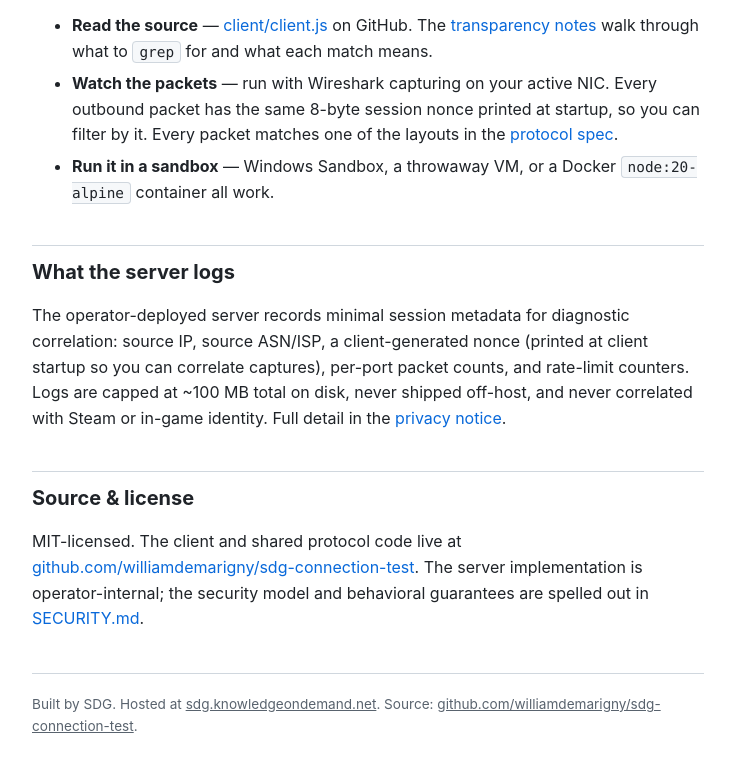
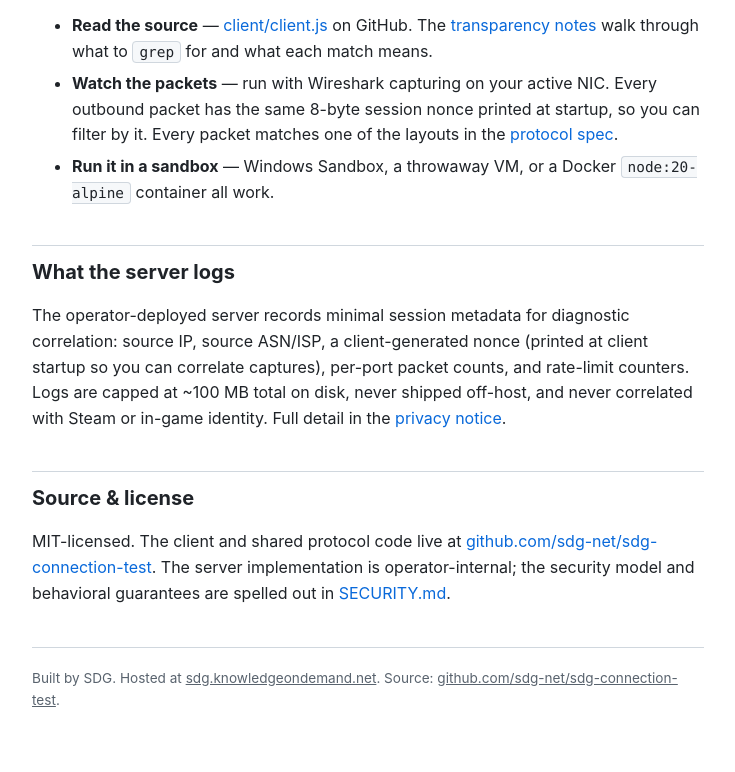
Before and after one commit to williamdemarigny/sdg-connection-test, a plain HTML site: page index.html in a window 1280 px wide. Shown: the part 1190-1962 px from the top of the page, without its empty margins (272-1007 px from the left). Drawn offline with Linux system fonts and the light colour scheme.

Commit message:
gh-pages: canonicalize repo URLs to sdg-net org
Updates the download button, source-link references, and footer in
the landing page from williamdemarigny/sdg-connection-test to
sdg-net/sdg-connection-test. Old URLs still redirect; cosmetic only.

```diff
--- a/index.html
+++ b/index.html
@@ -134,7 +134,7 @@
     <p class="tagline">A small, auditable diagnostic for proving or disproving whether a specific ISP is blocking or throttling the UDP traffic that Space Engineers, Torch, and Steam depend on.</p>
 
     <div class="download-card">
-      <a class="download-button" href="https://github.com/williamdemarigny/sdg-connection-test/releases/latest">Download the latest release</a>
+      <a class="download-button" href="https://github.com/sdg-net/sdg-connection-test/releases/latest">Download the latest release</a>
       <p class="checksum">Latest: <strong>v1.0.0</strong> — SHA256 published on the release page.</p>
     </div>
 
@@ -157,20 +157,20 @@
     <h2>Why you can trust it</h2>
     <p>The client is a single ~500-line JavaScript file with zero runtime dependencies and is deliberately written to be skimmable in ten minutes. Three layers of audit:</p>
     <ul>
-      <li><strong>Read the source</strong> &mdash; <a href="https://github.com/williamdemarigny/sdg-connection-test/blob/main/client/client.js">client/client.js</a> on GitHub. The <a href="https://github.com/williamdemarigny/sdg-connection-test/blob/main/docs/TRANSPARENCY.md">transparency notes</a> walk through what to <code>grep</code> for and what each match means.</li>
-      <li><strong>Watch the packets</strong> &mdash; run with Wireshark capturing on your active NIC. Every outbound packet has the same 8-byte session nonce printed at startup, so you can filter by it. Every packet matches one of the layouts in the <a href="https://github.com/williamdemarigny/sdg-connection-test/blob/main/docs/PROTOCOL.md">protocol spec</a>.</li>
+      <li><strong>Read the source</strong> &mdash; <a href="https://github.com/sdg-net/sdg-connection-test/blob/main/client/client.js">client/client.js</a> on GitHub. The <a href="https://github.com/sdg-net/sdg-connection-test/blob/main/docs/TRANSPARENCY.md">transparency notes</a> walk through what to <code>grep</code> for and what each match means.</li>
+      <li><strong>Watch the packets</strong> &mdash; run with Wireshark capturing on your active NIC. Every outbound packet has the same 8-byte session nonce printed at startup, so you can filter by it. Every packet matches one of the layouts in the <a href="https://github.com/sdg-net/sdg-connection-test/blob/main/docs/PROTOCOL.md">protocol spec</a>.</li>
       <li><strong>Run it in a sandbox</strong> &mdash; Windows Sandbox, a throwaway VM, or a Docker <code>node:20-alpine</code> container all work.</li>
     </ul>
 
     <h2>What the server logs</h2>
-    <p>The operator-deployed server records minimal session metadata for diagnostic correlation: source IP, source ASN/ISP, a client-generated nonce (printed at client startup so you can correlate captures), per-port packet counts, and rate-limit counters. Logs are capped at ~100 MB total on disk, never shipped off-host, and never correlated with Steam or in-game identity. Full detail in the <a href="https://github.com/williamdemarigny/sdg-connection-test/blob/main/docs/PRIVACY.md">privacy notice</a>.</p>
+    <p>The operator-deployed server records minimal session metadata for diagnostic correlation: source IP, source ASN/ISP, a client-generated nonce (printed at client startup so you can correlate captures), per-port packet counts, and rate-limit counters. Logs are capped at ~100 MB total on disk, never shipped off-host, and never correlated with Steam or in-game identity. Full detail in the <a href="https://github.com/sdg-net/sdg-connection-test/blob/main/docs/PRIVACY.md">privacy notice</a>.</p>
 
     <h2>Source &amp; license</h2>
-    <p>MIT-licensed. The client and shared protocol code live at <a href="https://github.com/williamdemarigny/sdg-connection-test">github.com/williamdemarigny/sdg-connection-test</a>. The server implementation is operator-internal; the security model and behavioral guarantees are spelled out in <a href="https://github.com/williamdemarigny/sdg-connection-test/blob/main/docs/SECURITY.md">SECURITY.md</a>.</p>
+    <p>MIT-licensed. The client and shared protocol code live at <a href="https://github.com/sdg-net/sdg-connection-test">github.com/sdg-net/sdg-connection-test</a>. The server implementation is operator-internal; the security model and behavioral guarantees are spelled out in <a href="https://github.com/sdg-net/sdg-connection-test/blob/main/docs/SECURITY.md">SECURITY.md</a>.</p>
 
     <p class="footer">
       Built by SDG. Hosted at <a href="https://sdg.knowledgeondemand.net">sdg.knowledgeondemand.net</a>.
-      Source: <a href="https://github.com/williamdemarigny/sdg-connection-test">github.com/williamdemarigny/sdg-connection-test</a>.
+      Source: <a href="https://github.com/sdg-net/sdg-connection-test">github.com/sdg-net/sdg-connection-test</a>.
     </p>
   </div>
 </body>
```
